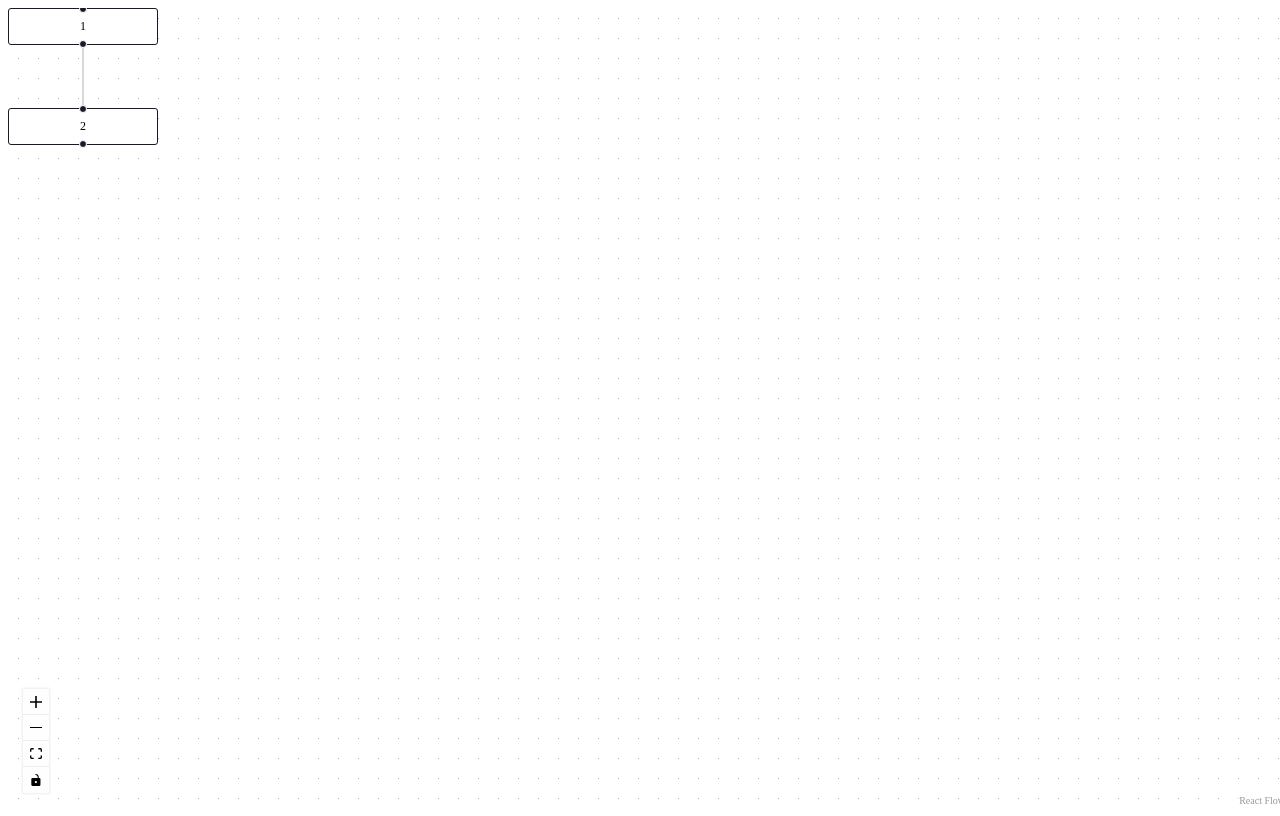
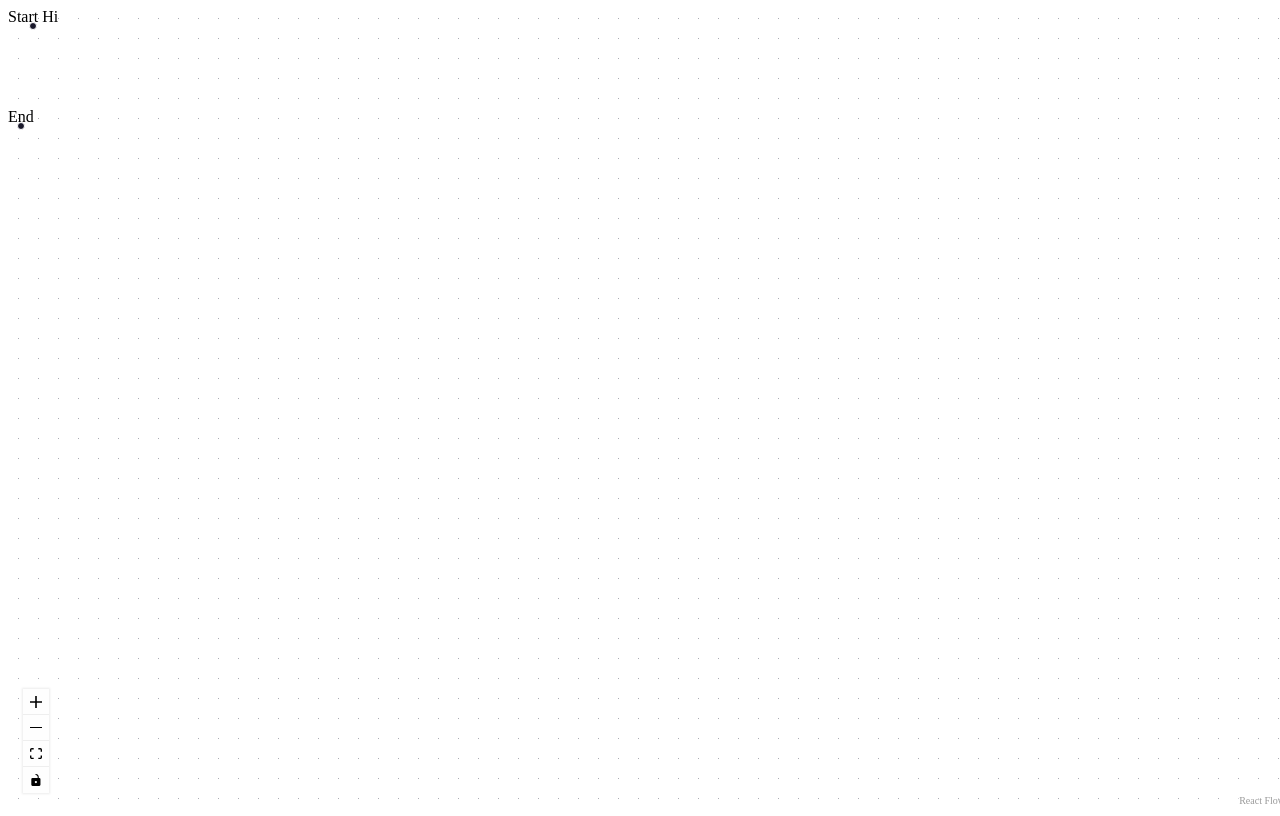
Before and after one commit to niclimcy/exabloom-takehome, a React (Vite) app in the folder frontend/: page / in a window 1280 px wide. Built offline with nearby package versions, Linux system fonts and the light colour scheme.

Commit message:
frontend: components: Custom start and end nodes

```diff
--- /dev/null
+++ b/frontend/src/components/EndNode.tsx
@@ -0,0 +1,14 @@
+import { Handle, Node, NodeProps, Position } from "@xyflow/react";
+
+type EndNode = Node<{ label: string }, "label">;
+
+function EndNode({ data }: NodeProps<EndNode>) {
+  return (
+    <>
+      <div>{data.label}</div>
+      <Handle type="target" position={Position.Bottom} />
+    </>
+  );
+}
+
+export default EndNode;
--- a/frontend/src/components/Flow.tsx
+++ b/frontend/src/components/Flow.tsx
@@ -1,16 +1,31 @@
-import { Background, Controls, ReactFlow } from "@xyflow/react";
+import { Background, Controls, Node, ReactFlow } from "@xyflow/react";
 import "@xyflow/react/dist/style.css";
+import { nodeTypes } from "../types";
 
-const initialNodes = [
-  { id: "1", position: { x: 0, y: 0 }, data: { label: "1" } },
-  { id: "2", position: { x: 0, y: 100 }, data: { label: "2" } },
+const initialNodes: Node[] = [
+  {
+    id: "start",
+    position: { x: 0, y: 0 },
+    data: { label: "Start" },
+    type: "start",
+  },
+  {
+    id: "end",
+    position: { x: 0, y: 100 },
+    data: { label: "End" },
+    type: "end",
+  },
 ];
 const initialEdges = [{ id: "e1-2", source: "1", target: "2" }];
 
 function Flow() {
   return (
     <div style={{ height: "100%" }}>
-      <ReactFlow nodes={initialNodes} edges={initialEdges}>
+      <ReactFlow
+        nodes={initialNodes}
+        edges={initialEdges}
+        nodeTypes={nodeTypes}
+      >
         <Background />
         <Controls />
       </ReactFlow>
--- /dev/null
+++ b/frontend/src/components/StartNode.tsx
@@ -0,0 +1,14 @@
+import { Handle, Node, NodeProps, Position } from "@xyflow/react";
+
+type StartNode = Node<{ label: string }, "label">;
+
+function StartNode({ data }: NodeProps<StartNode>) {
+  return (
+    <>
+      <div>{data.label} Hi</div>
+      <Handle type="target" position={Position.Bottom} />
+    </>
+  );
+}
+
+export default StartNode;
--- /dev/null
+++ b/frontend/src/types.ts
@@ -0,0 +1,7 @@
+import { NodeTypes } from "@xyflow/react";
+import EndNode from "./components/EndNode";
+import StartNode from "./components/StartNode";
+
+const nodeTypes: NodeTypes = { start: StartNode, end: EndNode };
+
+export { nodeTypes };
```
